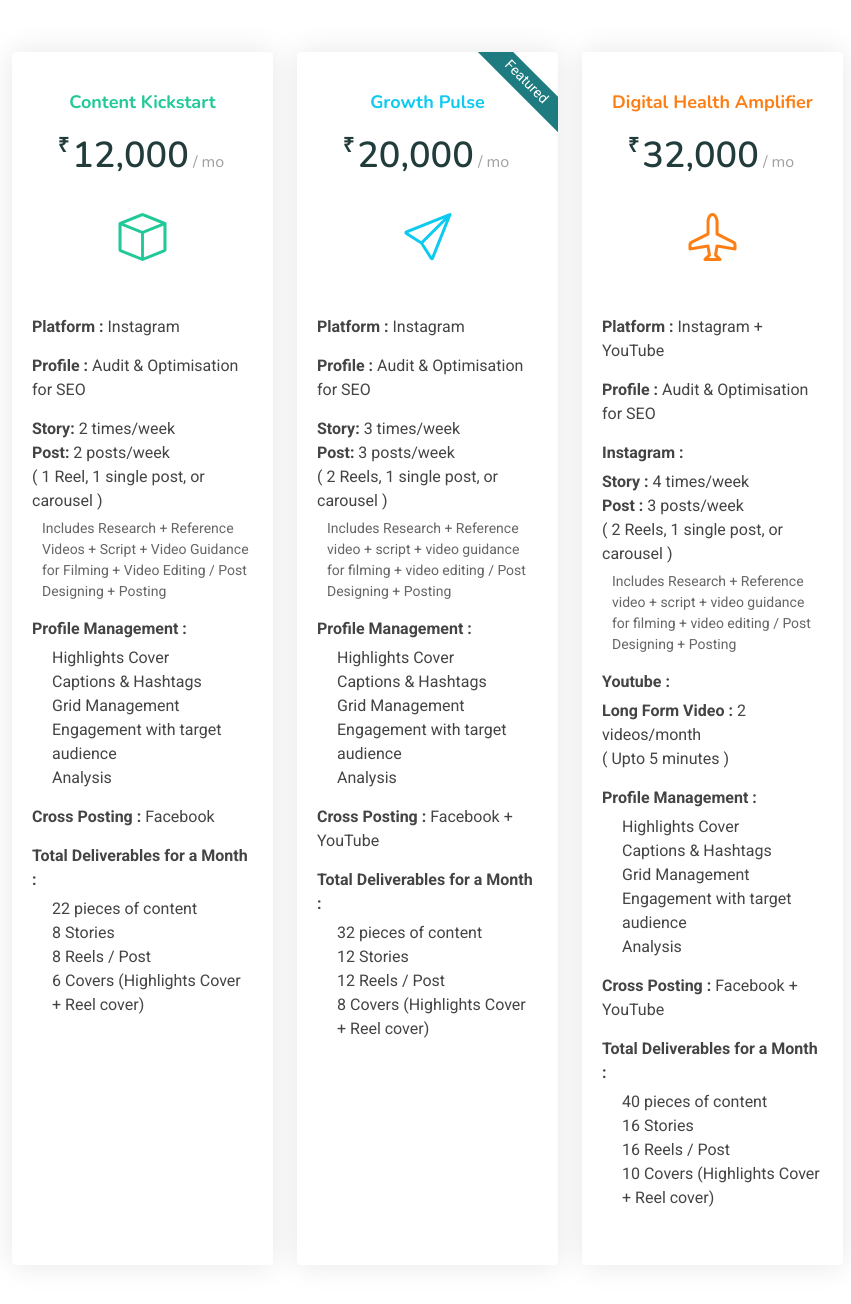
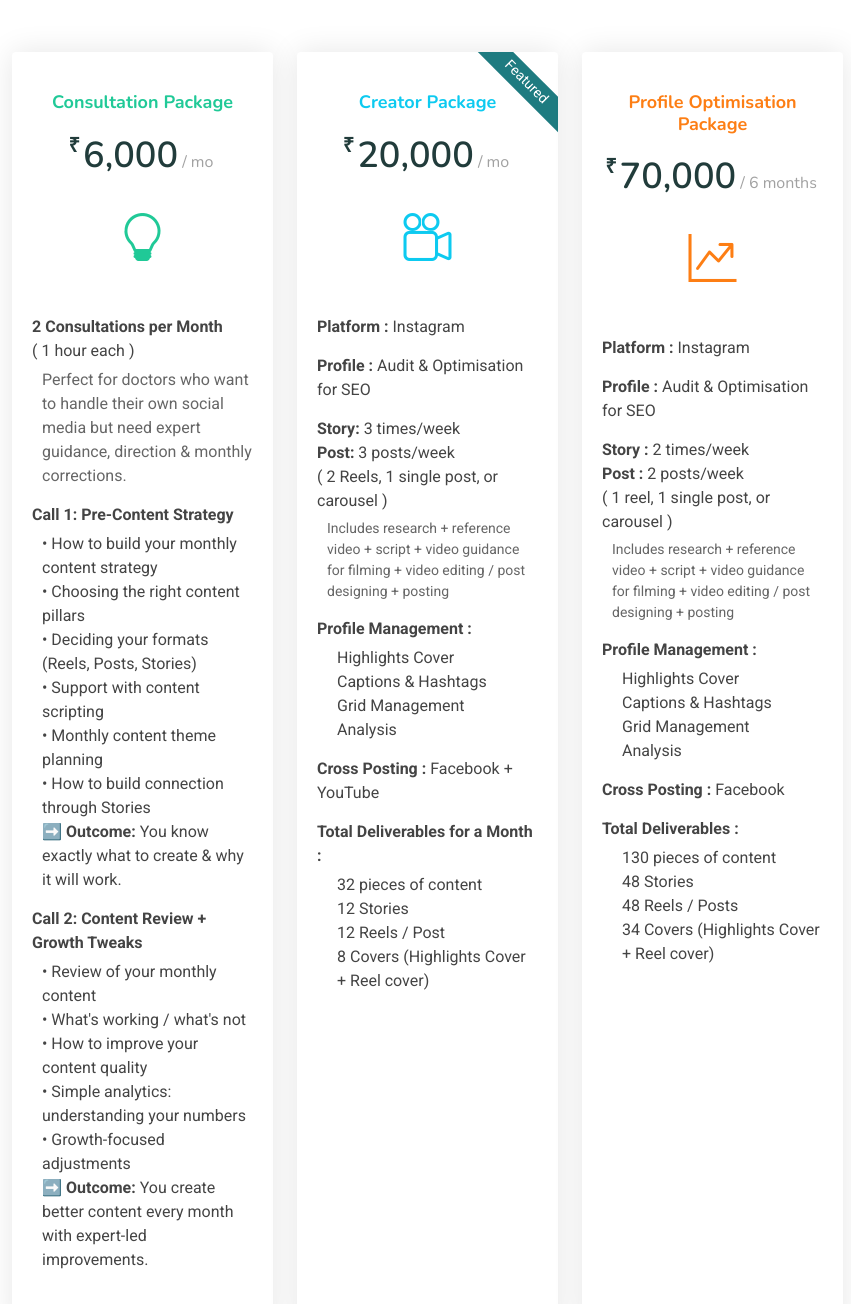
Before and after one commit to hetpatel33/media-doc, a plain HTML site: page pricing.html in a window 1280 px wide. Shown: the part 3754-5058 px from the top of the page, without its empty margins (213-1064 px from the left). Drawn offline with nearby package versions, Linux system fonts and the light colour scheme.

Commit message:
change packages

```diff
--- a/pricing.html
+++ b/pricing.html
@@ -313,51 +313,43 @@
 
                 <div class="col-lg-3 col-md-6" data-aos="zoom-in" data-aos-delay="100">
                     <div class="pricing-tem">
-                        <h3 style="color: #20c997;">Content Kickstart</h3>
-                        <div class="price"><sup>₹</sup>12,000<span> / mo</span></div>
+                        <h3 style="color: #20c997;">Consultation Package</h3>
+                        <div class="price"><sup>₹</sup>6,000<span> / mo</span></div>
                         <div class="icon">
-                            <i class="bi bi-box" style="color: #20c997;"></i>
+                            <i class="bi bi-lightbulb" style="color: #20c997;"></i>
                         </div>
                         <div class="package-details" style="text-align: left; padding: 20px 0; margin-bottom: 0;">
-                            <div style="margin-bottom: 15px;">
-                                <strong>Platform :</strong> Instagram
-                            </div>
 
                             <div style="margin-bottom: 15px;">
-                                <strong>Profile :</strong> Audit & Optimisation for SEO
-                            </div>
-
-                            <div style="margin-bottom: 15px;">
-                                <strong>Story:</strong> 2 times/week<br>
-                                <strong>Post:</strong> 2 posts/week<br>
-                                ( 1 Reel, 1 single post, or carousel )
-                                <div style="margin-left: 10px; font-size: 14px; color: #666; margin-top: 5px;">
-                                    Includes Research + Reference Videos + Script + Video Guidance for Filming + Video Editing / Post Designing + Posting
+                                <strong>2 Consultations per Month</strong>
+                                <br/>( 1 hour each )
+                                <div style="margin-left: 10px; color: #666; margin-top: 5px;">
+                                    Perfect for doctors who want to handle their own social media but need expert guidance, direction & monthly corrections.
                                 </div>
                             </div>
 
                             <div style="margin-bottom: 15px;">
-                                <strong>Profile Management :</strong>
-                                <div style="margin-left: 20px; margin-top: 5px;">
-                                    Highlights Cover<br>
-                                    Captions & Hashtags<br>
-                                    Grid Management<br>
-                                    Engagement with target audience<br>
-                                    Analysis
+                                <strong>Call 1: Pre-Content Strategy</strong>
+                                <div style="margin-left: 10px; margin-top: 5px;">
+                                    • How to build your monthly content strategy<br>
+                                    • Choosing the right content pillars<br>
+                                    • Deciding your formats (Reels, Posts, Stories)<br>
+                                    • Support with content scripting<br>
+                                    • Monthly content theme planning<br>
+                                    • How to build connection through Stories<br>
+                                    <strong>➡️ Outcome:</strong> You know exactly what to create & why it will work.
                                 </div>
                             </div>
 
                             <div style="margin-bottom: 15px;">
-                                <strong>Cross Posting :</strong> Facebook
-                            </div>
-
-                            <div style="margin-bottom: 15px;">
-                                <strong>Total Deliverables for a Month :</strong>
-                                <div style="margin-left: 20px; margin-top: 5px;">
-                                    22 pieces of content<br>
-                                    8 Stories<br>
-                                    8 Reels / Post<br>
-                                    6 Covers (Highlights Cover + Reel cover)
+                                <strong>Call 2: Content Review + Growth Tweaks</strong>
+                                <div style="margin-left: 10px; margin-top: 5px;">
+                                    • Review of your monthly content<br>
+                                    • What's working / what's not<br>
+                                    • How to improve your content quality<br>
+                                    • Simple analytics: understanding your numbers<br>
+                                    • Growth-focused adjustments<br>
+                                    <strong>➡️ Outcome:</strong> You create better content every month with expert-led improvements.
                                 </div>
                             </div>
                         </div>
@@ -367,10 +359,10 @@
                 <div class="col-lg-3 col-md-6" data-aos="zoom-in" data-aos-delay="200">
                     <div class="pricing-tem">
                         <span class="featured">Featured</span>
-                        <h3 style="color: #0dcaf0;">Growth Pulse</h3>
+                        <h3 style="color: #0dcaf0;">Creator Package</h3>
                         <div class="price"><sup>₹</sup>20,000<span> / mo</span></div>
                         <div class="icon">
-                            <i class="bi bi-send" style="color: #0dcaf0;"></i>
+                            <i class="bi bi-camera-reels" style="color: #0dcaf0;"></i>
                         </div>
                         <div class="package-details" style="text-align: left; padding: 20px 0; margin-bottom: 0;">
                             <div style="margin-bottom: 15px;">
@@ -386,7 +378,7 @@
                                 <strong>Post:</strong> 3 posts/week<br>
                                 ( 2 Reels, 1 single post, or carousel )
                                 <div style="margin-left: 10px; font-size: 14px; color: #666; margin-top: 5px;">
-                                    Includes Research + Reference video + script + video guidance for filming + video editing / Post Designing + Posting
+                                    Includes research + reference video + script + video guidance for filming + video editing / post designing + posting
                                 </div>
                             </div>
 
@@ -396,7 +388,6 @@
                                     Highlights Cover<br>
                                     Captions & Hashtags<br>
                                     Grid Management<br>
-                                    Engagement with target audience<br>
                                     Analysis
                                 </div>
                             </div>
@@ -420,40 +411,28 @@
 
                 <div class="col-lg-3 col-md-6" data-aos="zoom-in" data-aos-delay="300">
                     <div class="pricing-tem">
-                        <h3 style="color: #fd7e14;">Digital Health Amplifier</h3>
-                        <div class="price"><sup>₹</sup>32,000<span> / mo</span></div>
+                        <h3 style="color: #fd7e14;">Profile Optimisation Package</h3>
+                        <div class="price"><sup>₹</sup>70,000<span> / 6 months</span></div>
                         <div class="icon">
-                            <i class="bi bi-airplane" style="color: #fd7e14;"></i>
+                            <i class="bi bi-graph-up-arrow" style="color: #fd7e14;"></i>
                         </div>
                         <div class="package-details" style="text-align: left; padding: 20px 0; margin-bottom: 0;">
                             <div style="margin-bottom: 15px;">
-                                <strong>Platform :</strong> Instagram + YouTube
+                                <strong>Platform :</strong> Instagram
                             </div>
 
                             <div style="margin-bottom: 15px;">
                                 <strong>Profile :</strong> Audit & Optimisation for SEO
                             </div>
 
-                            <div style="margin-bottom: 5px;">
-                                <strong>Instagram :</strong>
-                            </div>
 
                             <div style="margin-bottom: 15px;">
-                                <strong>Story :</strong> 4 times/week<br>
-                                <strong>Post :</strong> 3 posts/week<br>
-                                ( 2 Reels, 1 single post, or carousel )
+                                <strong>Story :</strong> 2 times/week<br>
+                                <strong>Post :</strong> 2 posts/week<br>
+                                ( 1 reel, 1 single post, or carousel )
                                 <div style="margin-left: 10px; font-size: 14px; color: #666; margin-top: 5px;">
-                                    Includes Research + Reference video + script + video guidance for filming + video editing / Post Designing + Posting
+                                    Includes research + reference video + script + video guidance for filming + video editing / post designing + posting
                                 </div>
-                            </div>
-
-                            <div style="margin-bottom: 5px;">
-                                <strong>Youtube :</strong>
-                            </div>
-
-                            <div style="margin-bottom: 15px;">
-                                <strong>Long Form Video :</strong> 2 videos/month<br>
-                                ( Upto 5 minutes )
                             </div>
 
                             <div style="margin-bottom: 15px;">
@@ -462,22 +441,21 @@
                                     Highlights Cover<br>
                                     Captions & Hashtags<br>
                                     Grid Management<br>
-                                    Engagement with target audience<br>
                                     Analysis
                                 </div>
                             </div>
 
                             <div style="margin-bottom: 15px;">
-                                <strong>Cross Posting :</strong> Facebook + YouTube
+                                <strong>Cross Posting :</strong> Facebook
                             </div>
 
                             <div style="margin-bottom: 15px;">
-                                <strong>Total Deliverables for a Month :</strong>
+                                <strong>Total Deliverables :</strong>
                                 <div style="margin-left: 20px; margin-top: 5px;">
-                                    40 pieces of content<br>
-                                    16 Stories<br>
-                                    16 Reels / Post<br>
-                                    10 Covers (Highlights Cover + Reel cover)
+                                    130 pieces of content<br>
+                                    48 Stories<br>
+                                    48 Reels / Posts<br>
+                                    34 Covers (Highlights Cover + Reel cover)
                                 </div>
                             </div>
                         </div>
@@ -621,3 +599,4 @@
 </body>
 
 </html>
+</html>
```
